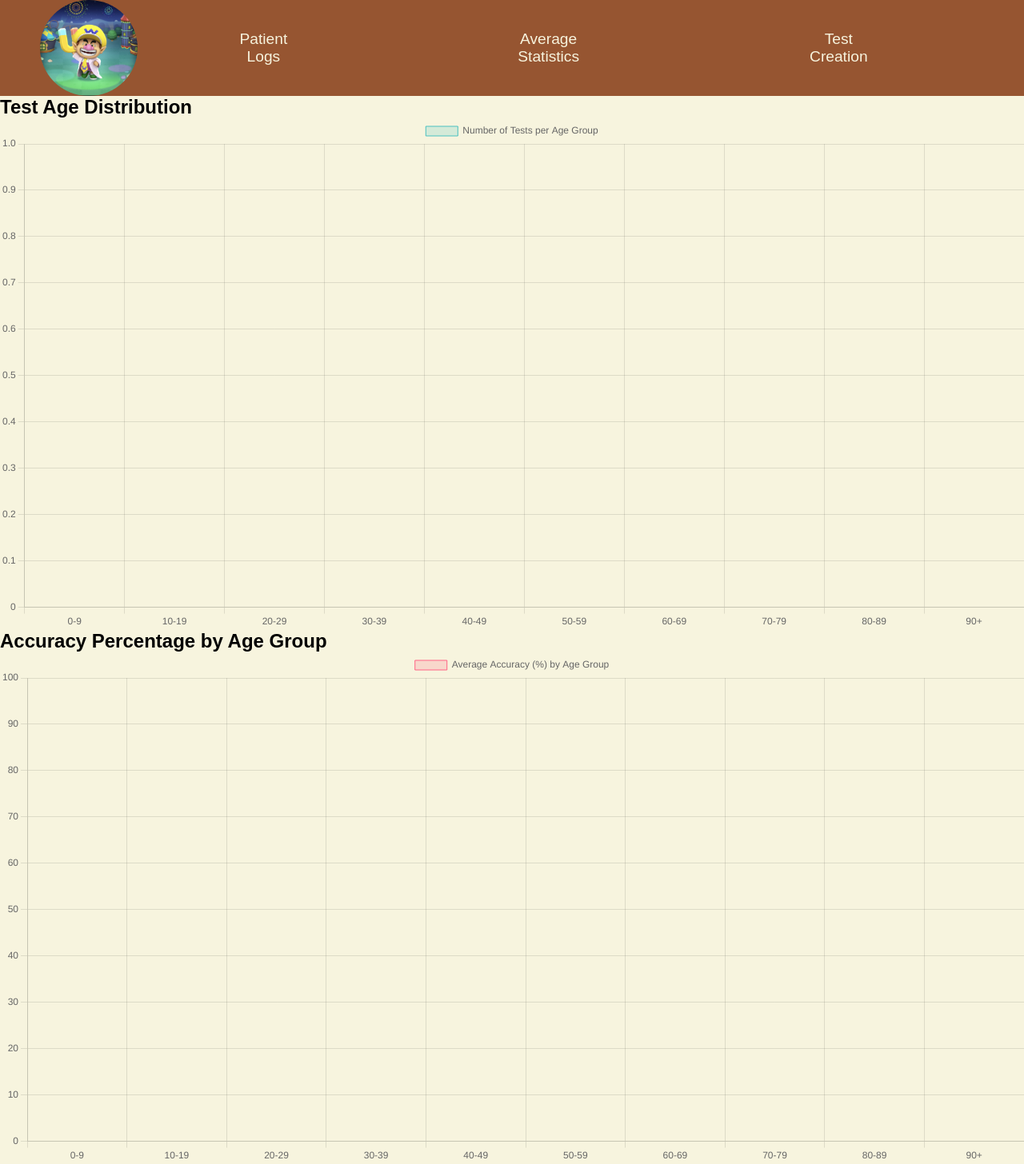
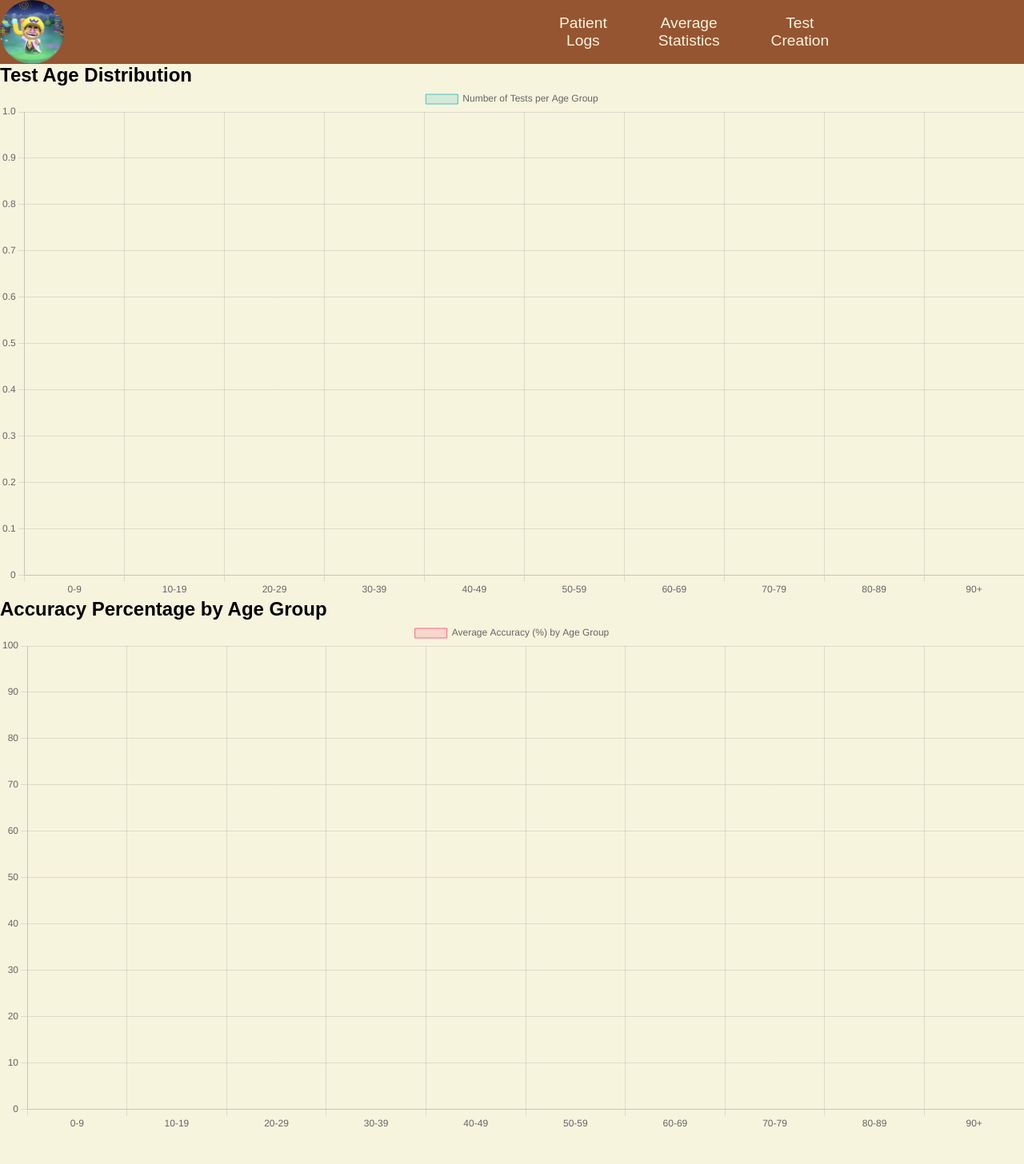
Before and after one commit to Blasphemythe3rd/Senior-Project, a Django app: page /PPST/average_statistics/ in a window 1280 px wide. Shown: the whole page at 80% size. After the commit the page ends 1410 px from the top, so only its background shows below. Run offline with Django 5.2, Linux system fonts and the light colour scheme; data that the repository does not hold is empty.

Commit message:
navbar added to most pages, size fixed

```diff
--- a/PPST/static/doctorHomePage.css
+++ b/PPST/static/doctorHomePage.css
@@ -11,7 +11,7 @@ body{
 
 .navbar {
     background: #965531;
-    height: 120px;
+    height: 80px;
     display: flex;
     justify-content: center;
     align-items: center;
@@ -24,28 +24,19 @@ body{
 .navbar_container {
     display: flex;
     justify-content: space-between;
-    height: 120px;
+    height: 80px;
     z-index: 1;
     width:100%;
-    max-width: 1300px;
     margin: 0 auto;
-    padding: 0 50px;
+    padding: 0 ;
 }
 
 #navbar_logo{
-    background-color: #3b5c38;
-    background-image: linear-gradient(to top, #f7f5df, #3b5c38);
-    background-size: 100%;
-    -webkit-background-clip: text;
-    -moz-background-clip: text;
-    -webkit-text-fill-color: transparent;
-    -moz-text-fill-color: transparent;
-    display: flex;
-    align-items: center;
+    width: 80px;    /* Adjust this to desired size */
+    height: 80px;   /* Keep it square for a round shape */
+    border-radius: 50%;
+    object-fit: cover; /* Makes the image fill the circle nicely */
     cursor: pointer;
-    text-decoration: none;
-    font-size: 2rem;
-    border-radius: 50%;
 }
 .fa-gem{
     margin-right: 0.5rem;
@@ -53,12 +44,14 @@ body{
 
 .navbar_menu{
     display: flex;
+    flex-direction: row;
     align-items: center;
     list-style: none;
     text-align: center;
 }
 
 .navbar_item{
+    display: flex;
     height: 80px;
     margin-right: 2rem;
 }
@@ -73,7 +66,7 @@ body{
     align-items: center;
     justify-content: center;
     text-decoration: none;
-    padding: 0 8rem;
+    padding: 0 1rem;
     height: 100%;
 }
 
--- a/PPST/templates/average_statistics.html
+++ b/PPST/templates/average_statistics.html
@@ -1,46 +1,15 @@
+{% extends 'doctorNav.html' %}
 {% load static %}
+
+{% block title %}Average Statistics{% endblock %}
+
+{% block content %}
 <!DOCTYPE html>
 <html lang="en">
 <head>
-    <meta charset="UTF-8">
-    <meta name="viewport" content="width=device-width, initial-scale=1.0">
-    <title>Test Age Distribution</title>
     <script src="https://cdn.jsdelivr.net/npm/chart.js"></script>
-    <link rel="stylesheet" href="{% static 'doctorHomePage.css' %}">
 </head>
 <body>
-    <nav class="navbar" id = "DrNavbar">
-        <div class="navbar_container">
-
-            <img src="/PPST/templates/Images/DRBabyWario.jpg" alt="logoPic" id="navbar_logo">
-
-            <div class = "navbar_toggle" id = "mobile-menu">
-                <span class="bar"></span>
-                <span class="bar"></span>
-                <span class="bar"></span>
-            </div>
-            <ul class="navbar_menu">
-                <li class="navbar_item">
-                    <a href="/PPST/testInfo" class ="navbar_links">
-                        Patient Logs
-                    </a>
-                </li>
-                <li class="navbar_item">
-                    <a href="/PPST/average_statistics" class ="navbar_links">
-                        Average Statistics
-                    </a>
-                </li>
-                <li class="navbar_item">
-                    <a href="/PPST/ppstcreate" class ="navbar_links">
-                        Test Creation
-                    </a>
-                </li>
-                <li class= "navbar_btn">
-
-                </li>
-            </ul>
-        </div>
-    </nav>
     <h2>Test Age Distribution</h2>
     <canvas id="ageChart" width="400" height="200"></canvas>
 
@@ -106,3 +75,4 @@
 
 </body>
 </html>
+{% endblock %}
--- /dev/null
+++ b/PPST/templates/doctorNav.html
@@ -0,0 +1,50 @@
+{% load static %}
+<!DOCTYPE html>
+<html lang="en">
+<head>
+    <meta charset="UTF-8">
+    <title>{% block title %}My Site{% endblock %}</title>
+    <meta name="viewport" content="width=device-width, initial-scale=1.0">
+    <link rel="stylesheet" href="{% static 'doctorHomePage.css' %}">
+</head>
+<body>
+    <!-- Shared Navbar -->
+    <nav class="navbar" id = "DrNavbar">
+        <div class="navbar_container">
+
+            <img src="{% static 'Images/DRBabyWario.jpg' %}" alt="logoPic" id="navbar_logo">
+
+            <div class = "navbar_toggle" id = "mobile-menu">
+                <span class="bar"></span>
+                <span class="bar"></span>
+                <span class="bar"></span>
+            </div>
+            <ul class="navbar_menu">
+                <li class="navbar_item">
+                    <a href="/PPST/testInfo" class ="navbar_links">
+                        Patient Logs
+                    </a>
+                </li>
+                <li class="navbar_item">
+                    <a href="/PPST/average_statistics" class ="navbar_links">
+                        Average Statistics
+                    </a>
+                </li>
+                <li class="navbar_item">
+                    <a href="/PPST/ppstcreate" class ="navbar_links">
+                        Test Creation
+                    </a>
+                </li>
+                <li class= "navbar_btn">
+
+                </li>
+            </ul>
+        </div>
+    </nav>
+
+    <!-- Page-specific content -->
+    <div class="content">
+        {% block content %}{% endblock %}
+    </div>
+</body>
+</html>
--- a/PPST/urls.py
+++ b/PPST/urls.py
@@ -19,6 +19,6 @@ urlpatterns = [
     path('admin/doctor_tests/<int:doctor_id>/', views.doctor_tests, name='doctor_tests'),
     path('admin/test_details/<int:test_id>/', views.fetch_test_details, name='fetch_test_details'),
     path('admin/login/', views.admin_login, name='admin_login'),
-    path('doctorHomepage/', views.doctorHomepage, name="doctorHomepage"),
+    path('doctorHomePage/', views.doctorHomePage, name="doctorHomePage"),
     path("average_statistics/", views.average_statistics, name="average_statistics"),
 ]
--- a/PPST/views.py
+++ b/PPST/views.py
@@ -79,7 +79,7 @@ def doctor_login(request):
         user = authenticate(request, username=username, password=password)
         if user is not None:
             login(request, user)
-            return redirect('PPST:doctorHomepage')
+            return redirect('PPST:doctorHomePage')
         else:
             # Invalid login
             return render(request, 'doctorLoginInitial.html', {'error': 'Invalid username or password'})
@@ -292,7 +292,7 @@ def add_doctor(request):
     except Exception as e:
         return JsonResponse({"error": str(e)}, status=500)
 
-def doctorHomepage(request):
+def doctorHomePage(request):
     return render(request, 'doctorHomePage.html')
 
 def average_statistics(request):
```
Also changed, not shown: PPST/templates/doctorHomePage.html (+7 -42 lines).
